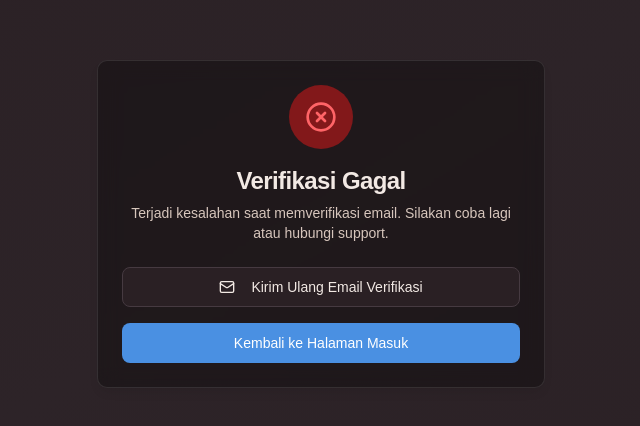
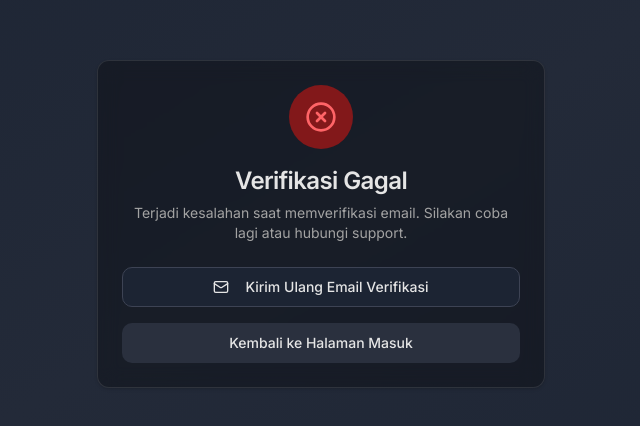
Before and after one commit to Wildann77/auth-system_client, a React (Vite) app: page /verify-email in a window 1280 px wide. Shown: the part 176-602 px from the top of the page, without its empty margins (319-959 px from the left). Built offline with nearby package versions, Linux system fonts and the light colour scheme; no server answers.

Commit message:
typescriptFull2

```diff
--- a/index.html
+++ b/index.html
@@ -4,6 +4,9 @@
 <head>
   <meta charset="UTF-8" />
   <meta name="viewport" content="width=device-width, initial-scale=1.0" />
+  <link rel="preconnect" href="https://fonts.googleapis.com">
+  <link rel="preconnect" href="https://fonts.gstatic.com" crossorigin>
+  <link href="https://fonts.googleapis.com/css2?family=Inter:wght@400;500;600;700&family=JetBrains+Mono:wght@400;500&family=Source+Serif+4:ital,opsz,wght@0,8..60,400;0,8..60,600;1,8..60,400&display=swap" rel="stylesheet">
 </head>
 
 <body>
--- a/src/features/auth/api/auth.api.ts
+++ b/src/features/auth/api/auth.api.ts
@@ -107,6 +107,7 @@ export const adminApi = {
     role?: 'USER' | 'ADMIN';
     isEmailVerified?: 'true' | 'false';
     provider?: 'LOCAL' | 'GOOGLE';
+    search?: string;
   }) => {
     const response = await api.get<ApiResponse<{
       items: User[];
--- a/src/index.css
+++ b/src/index.css
@@ -4,114 +4,114 @@
 @custom-variant dark (&:is(.dark *));
 
 :root {
-  --background: oklch(0.9856 0.0084 56.3169);
-  --foreground: oklch(0.3353 0.0132 2.7676);
+  --background: oklch(0.9383 0.0042 236.4993);
+  --foreground: oklch(0.3211 0 0);
   --card: oklch(1.0000 0 0);
-  --card-foreground: oklch(0.3353 0.0132 2.7676);
+  --card-foreground: oklch(0.3211 0 0);
   --popover: oklch(1.0000 0 0);
-  --popover-foreground: oklch(0.3353 0.0132 2.7676);
-  --primary: #2B5D3A;
+  --popover-foreground: oklch(0.3211 0 0);
+  --primary: oklch(0.6397 0.1720 36.4421);
   --primary-foreground: oklch(1.0000 0 0);
-  --secondary: #4A90E2;
-  --secondary-foreground: oklch(1.0000 0 0);
-  --muted: oklch(0.9656 0.0176 39.4009);
-  --muted-foreground: oklch(0.5534 0.0116 58.0708);
-  --accent: #F5A623;
-  --accent-foreground: oklch(0.3353 0.0132 2.7676);
-  --destructive: oklch(0.6122 0.2082 22.2410);
+  --secondary: oklch(0.9670 0.0029 264.5419);
+  --secondary-foreground: oklch(0.4461 0.0263 256.8018);
+  --muted: oklch(0.9846 0.0017 247.8389);
+  --muted-foreground: oklch(0.5510 0.0234 264.3637);
+  --accent: oklch(0.9119 0.0222 243.8174);
+  --accent-foreground: oklch(0.3791 0.1378 265.5222);
+  --destructive: oklch(0.6368 0.2078 25.3313);
   --destructive-foreground: oklch(1.0000 0 0);
-  --border: oklch(0.9296 0.0370 38.6868);
-  --input: oklch(0.9296 0.0370 38.6868);
-  --ring: oklch(0.7357 0.1641 34.7091);
-  --chart-1: oklch(0.7357 0.1641 34.7091);
-  --chart-2: oklch(0.8278 0.1131 57.9984);
-  --chart-3: oklch(0.8773 0.0763 54.9314);
-  --chart-4: oklch(0.8200 0.1054 40.8859);
-  --chart-5: oklch(0.6368 0.1306 32.0721);
-  --sidebar: oklch(0.9656 0.0176 39.4009);
-  --sidebar-foreground: oklch(0.3353 0.0132 2.7676);
-  --sidebar-primary: #2B5D3A;
+  --border: oklch(0.9022 0.0052 247.8822);
+  --input: oklch(0.9700 0.0029 264.5420);
+  --ring: oklch(0.6397 0.1720 36.4421);
+  --chart-1: oklch(0.7156 0.0605 248.6845);
+  --chart-2: oklch(0.7875 0.0917 35.9616);
+  --chart-3: oklch(0.5778 0.0759 254.1573);
+  --chart-4: oklch(0.5016 0.0849 259.4902);
+  --chart-5: oklch(0.4241 0.0952 264.0306);
+  --sidebar: oklch(0.9030 0.0046 258.3257);
+  --sidebar-foreground: oklch(0.3211 0 0);
+  --sidebar-primary: oklch(0.6397 0.1720 36.4421);
   --sidebar-primary-foreground: oklch(1.0000 0 0);
-  --sidebar-accent: #F5A623;
-  --sidebar-accent-foreground: oklch(0.3353 0.0132 2.7676);
-  --sidebar-border: oklch(0.9296 0.0370 38.6868);
-  --sidebar-ring: oklch(0.7357 0.1641 34.7091);
-  --font-sans: Montserrat, sans-serif;
-  --font-serif: Merriweather, serif;
-  --font-mono: Ubuntu Mono, monospace;
-  --radius: 0.625rem;
+  --sidebar-accent: oklch(0.9119 0.0222 243.8174);
+  --sidebar-accent-foreground: oklch(0.3791 0.1378 265.5222);
+  --sidebar-border: oklch(0.9276 0.0058 264.5313);
+  --sidebar-ring: oklch(0.6397 0.1720 36.4421);
+  --font-sans: Inter, sans-serif;
+  --font-serif: Source Serif 4, serif;
+  --font-mono: JetBrains Mono, monospace;
+  --radius: 0.75rem;
   --shadow-x: 0px;
-  --shadow-y: 6px;
-  --shadow-blur: 12px;
-  --shadow-spread: -3px;
-  --shadow-opacity: 0.09;
+  --shadow-y: 1px;
+  --shadow-blur: 3px;
+  --shadow-spread: 0px;
+  --shadow-opacity: 0.1;
   --shadow-color: hsl(0 0% 0%);
-  --shadow-2xs: 0px 6px 12px -3px hsl(0 0% 0% / 0.04);
-  --shadow-xs: 0px 6px 12px -3px hsl(0 0% 0% / 0.04);
-  --shadow-sm: 0px 6px 12px -3px hsl(0 0% 0% / 0.09), 0px 1px 2px -4px hsl(0 0% 0% / 0.09);
-  --shadow: 0px 6px 12px -3px hsl(0 0% 0% / 0.09), 0px 1px 2px -4px hsl(0 0% 0% / 0.09);
-  --shadow-md: 0px 6px 12px -3px hsl(0 0% 0% / 0.09), 0px 2px 4px -4px hsl(0 0% 0% / 0.09);
-  --shadow-lg: 0px 6px 12px -3px hsl(0 0% 0% / 0.09), 0px 4px 6px -4px hsl(0 0% 0% / 0.09);
-  --shadow-xl: 0px 6px 12px -3px hsl(0 0% 0% / 0.09), 0px 8px 10px -4px hsl(0 0% 0% / 0.09);
-  --shadow-2xl: 0px 6px 12px -3px hsl(0 0% 0% / 0.22);
+  --shadow-2xs: 0px 1px 3px 0px hsl(0 0% 0% / 0.05);
+  --shadow-xs: 0px 1px 3px 0px hsl(0 0% 0% / 0.05);
+  --shadow-sm: 0px 1px 3px 0px hsl(0 0% 0% / 0.10), 0px 1px 2px -1px hsl(0 0% 0% / 0.10);
+  --shadow: 0px 1px 3px 0px hsl(0 0% 0% / 0.10), 0px 1px 2px -1px hsl(0 0% 0% / 0.10);
+  --shadow-md: 0px 1px 3px 0px hsl(0 0% 0% / 0.10), 0px 2px 4px -1px hsl(0 0% 0% / 0.10);
+  --shadow-lg: 0px 1px 3px 0px hsl(0 0% 0% / 0.10), 0px 4px 6px -1px hsl(0 0% 0% / 0.10);
+  --shadow-xl: 0px 1px 3px 0px hsl(0 0% 0% / 0.10), 0px 8px 10px -1px hsl(0 0% 0% / 0.10);
+  --shadow-2xl: 0px 1px 3px 0px hsl(0 0% 0% / 0.25);
   --tracking-normal: 0em;
   --spacing: 0.25rem;
 }
 
 .dark {
-  --background: oklch(0.2569 0.0169 352.4042);
-  --foreground: oklch(0.9397 0.0119 51.3156);
-  --card: oklch(0.3184 0.0176 341.4465);
-  --card-foreground: oklch(0.9397 0.0119 51.3156);
-  --popover: oklch(0.3184 0.0176 341.4465);
-  --popover-foreground: oklch(0.9397 0.0119 51.3156);
-  --primary: #2B5D3A;
+  --background: oklch(0.2598 0.0306 262.6666);
+  --foreground: oklch(0.9219 0 0);
+  --card: oklch(0.3106 0.0301 268.6365);
+  --card-foreground: oklch(0.9219 0 0);
+  --popover: oklch(0.2900 0.0249 268.3986);
+  --popover-foreground: oklch(0.9219 0 0);
+  --primary: oklch(0.6397 0.1720 36.4421);
   --primary-foreground: oklch(1.0000 0 0);
-  --secondary: #4A90E2;
-  --secondary-foreground: oklch(1.0000 0 0);
-  --muted: oklch(0.2848 0.0159 343.6554);
-  --muted-foreground: oklch(0.8378 0.0237 52.6346);
-  --accent: #F5A623;
-  --accent-foreground: oklch(0.2569 0.0169 352.4042);
-  --destructive: oklch(0.6122 0.2082 22.2410);
+  --secondary: oklch(0.3095 0.0266 266.7132);
+  --secondary-foreground: oklch(0.9219 0 0);
+  --muted: oklch(0.3095 0.0266 266.7132);
+  --muted-foreground: oklch(0.7155 0 0);
+  --accent: oklch(0.3380 0.0589 267.5867);
+  --accent-foreground: oklch(0.8823 0.0571 254.1284);
+  --destructive: oklch(0.6368 0.2078 25.3313);
   --destructive-foreground: oklch(1.0000 0 0);
-  --border: oklch(0.3637 0.0203 342.2664);
-  --input: oklch(0.3637 0.0203 342.2664);
-  --ring: oklch(0.7357 0.1641 34.7091);
-  --chart-1: oklch(0.7357 0.1641 34.7091);
-  --chart-2: oklch(0.8278 0.1131 57.9984);
-  --chart-3: oklch(0.8773 0.0763 54.9314);
-  --chart-4: oklch(0.8200 0.1054 40.8859);
-  --chart-5: oklch(0.6368 0.1306 32.0721);
-  --sidebar: oklch(0.2569 0.0169 352.4042);
-  --sidebar-foreground: oklch(0.9397 0.0119 51.3156);
-  --sidebar-primary: #2B5D3A;
+  --border: oklch(0.3843 0.0301 269.7337);
+  --input: oklch(0.3843 0.0301 269.7337);
+  --ring: oklch(0.6397 0.1720 36.4421);
+  --chart-1: oklch(0.7156 0.0605 248.6845);
+  --chart-2: oklch(0.7693 0.0876 34.1875);
+  --chart-3: oklch(0.5778 0.0759 254.1573);
+  --chart-4: oklch(0.5016 0.0849 259.4902);
+  --chart-5: oklch(0.4241 0.0952 264.0306);
+  --sidebar: oklch(0.3100 0.0283 267.7408);
+  --sidebar-foreground: oklch(0.9219 0 0);
+  --sidebar-primary: oklch(0.6397 0.1720 36.4421);
   --sidebar-primary-foreground: oklch(1.0000 0 0);
-  --sidebar-accent: #F5A623;
-  --sidebar-accent-foreground: oklch(0.2569 0.0169 352.4042);
-  --sidebar-border: oklch(0.3637 0.0203 342.2664);
-  --sidebar-ring: oklch(0.7357 0.1641 34.7091);
-  --font-sans: Montserrat, sans-serif;
-  --font-serif: Merriweather, serif;
-  --font-mono: Ubuntu Mono, monospace;
-  --radius: 0.625rem;
+  --sidebar-accent: oklch(0.3380 0.0589 267.5867);
+  --sidebar-accent-foreground: oklch(0.8823 0.0571 254.1284);
+  --sidebar-border: oklch(0.3843 0.0301 269.7337);
+  --sidebar-ring: oklch(0.6397 0.1720 36.4421);
+  --font-sans: Inter, sans-serif;
+  --font-serif: Source Serif 4, serif;
+  --font-mono: JetBrains Mono, monospace;
+  --radius: 0.75rem;
   --shadow-x: 0px;
-  --shadow-y: 6px;
-  --shadow-blur: 12px;
-  --shadow-spread: -3px;
-  --shadow-opacity: 0.09;
+  --shadow-y: 1px;
+  --shadow-blur: 3px;
+  --shadow-spread: 0px;
+  --shadow-opacity: 0.1;
   --shadow-color: hsl(0 0% 0%);
-  --shadow-2xs: 0px 6px 12px -3px hsl(0 0% 0% / 0.04);
-  --shadow-xs: 0px 6px 12px -3px hsl(0 0% 0% / 0.04);
-  --shadow-sm: 0px 6px 12px -3px hsl(0 0% 0% / 0.09), 0px 1px 2px -4px hsl(0 0% 0% / 0.09);
-  --shadow: 0px 6px 12px -3px hsl(0 0% 0% / 0.09), 0px 1px 2px -4px hsl(0 0% 0% / 0.09);
-  --shadow-md: 0px 6px 12px -3px hsl(0 0% 0% / 0.09), 0px 2px 4px -4px hsl(0 0% 0% / 0.09);
-  --shadow-lg: 0px 6px 12px -3px hsl(0 0% 0% / 0.09), 0px 4px 6px -4px hsl(0 0% 0% / 0.09);
-  --shadow-xl: 0px 6px 12px -3px hsl(0 0% 0% / 0.09), 0px 8px 10px -4px hsl(0 0% 0% / 0.09);
-  --shadow-2xl: 0px 6px 12px -3px hsl(0 0% 0% / 0.22);
+  --shadow-2xs: 0px 1px 3px 0px hsl(0 0% 0% / 0.05);
+  --shadow-xs: 0px 1px 3px 0px hsl(0 0% 0% / 0.05);
+  --shadow-sm: 0px 1px 3px 0px hsl(0 0% 0% / 0.10), 0px 1px 2px -1px hsl(0 0% 0% / 0.10);
+  --shadow: 0px 1px 3px 0px hsl(0 0% 0% / 0.10), 0px 1px 2px -1px hsl(0 0% 0% / 0.10);
+  --shadow-md: 0px 1px 3px 0px hsl(0 0% 0% / 0.10), 0px 2px 4px -1px hsl(0 0% 0% / 0.10);
+  --shadow-lg: 0px 1px 3px 0px hsl(0 0% 0% / 0.10), 0px 4px 6px -1px hsl(0 0% 0% / 0.10);
+  --shadow-xl: 0px 1px 3px 0px hsl(0 0% 0% / 0.10), 0px 8px 10px -1px hsl(0 0% 0% / 0.10);
+  --shadow-2xl: 0px 1px 3px 0px hsl(0 0% 0% / 0.25);
 }
 
-@theme {
+@theme inline {
   --color-background: var(--background);
   --color-foreground: var(--foreground);
   --color-card: var(--card);
@@ -172,7 +172,6 @@
     @apply bg-background text-foreground;
   }
 }
-
 /* Custom scrollbar */
 ::-webkit-scrollbar {
   width: 8px;
```
Also changed, not shown: src/features/admin/pages/AdminDashboardPage.tsx (+33 -6 lines), 1 other file (tests, documents, lock files or other folders).
